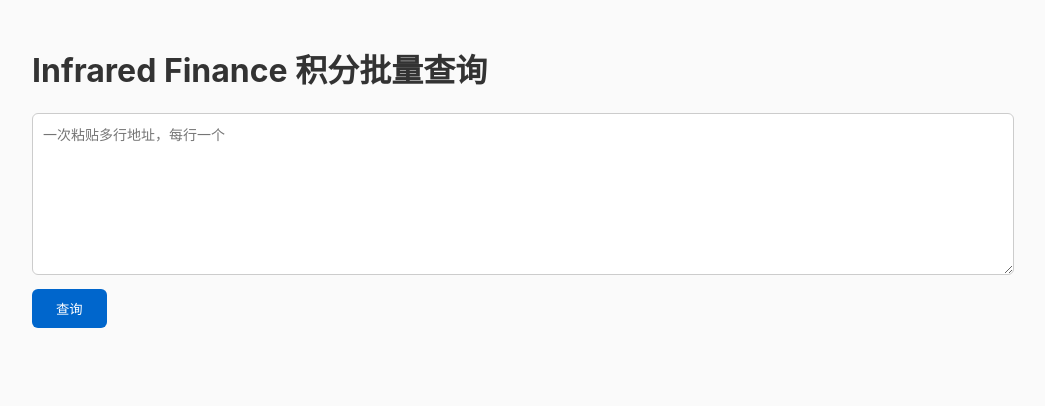
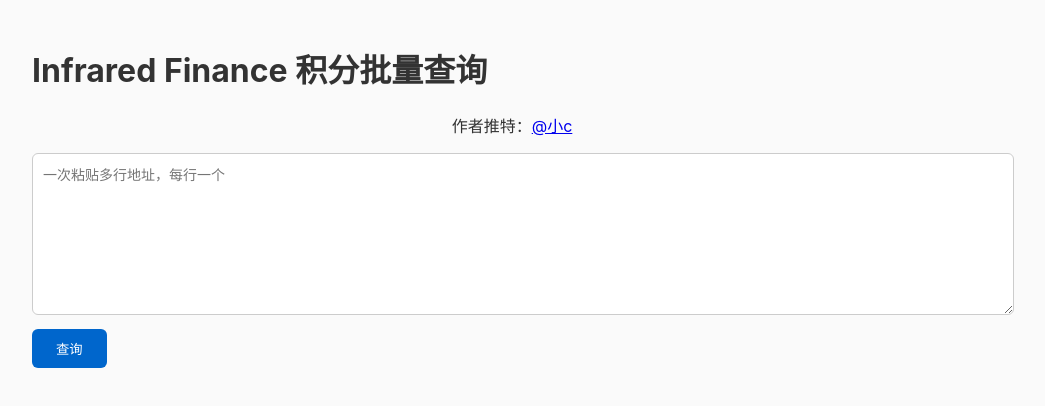
Before and after one commit to 7CCCCC21X/Infrared-, a plain HTML site: page index.html in a window 1280 px wide. Shown: the whole page, without its empty margins (128-1173 px from the left). Drawn offline with Linux system fonts and the light colour scheme.

Commit message:
Update index.html

```diff
--- a/index.html
+++ b/index.html
@@ -18,6 +18,9 @@
 </head>
 <body>
   <h1>Infrared Finance 积分批量查询</h1>
+  <p style="text-align:center;margin-top:4px;">
+    作者推特：<a href="https://x.com/0xXIAOc" target="_blank">@小c</a>
+  </p>
 
   <textarea id="addrInput" placeholder="一次粘贴多行地址，每行一个"></textarea>
   <button id="queryBtn">查询</button>
```
